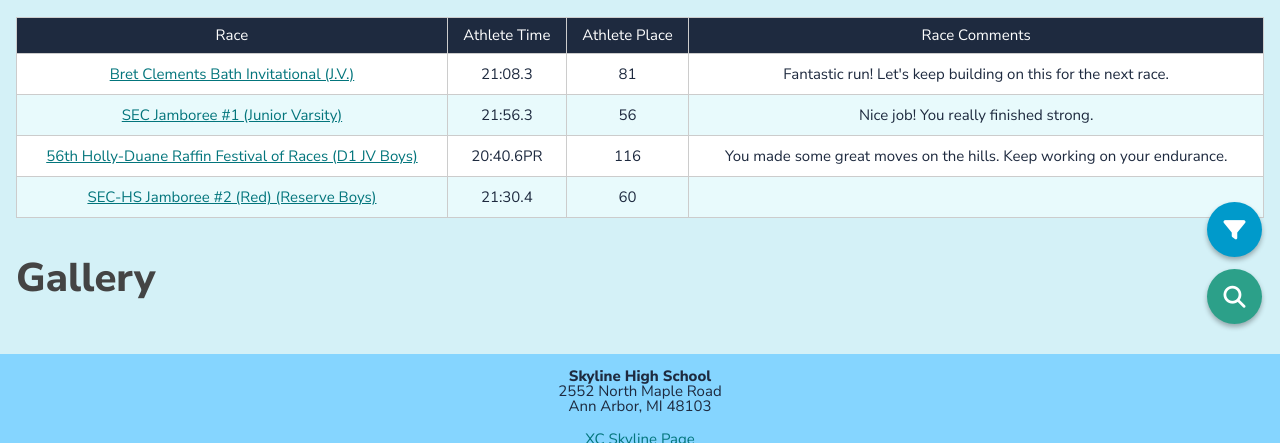
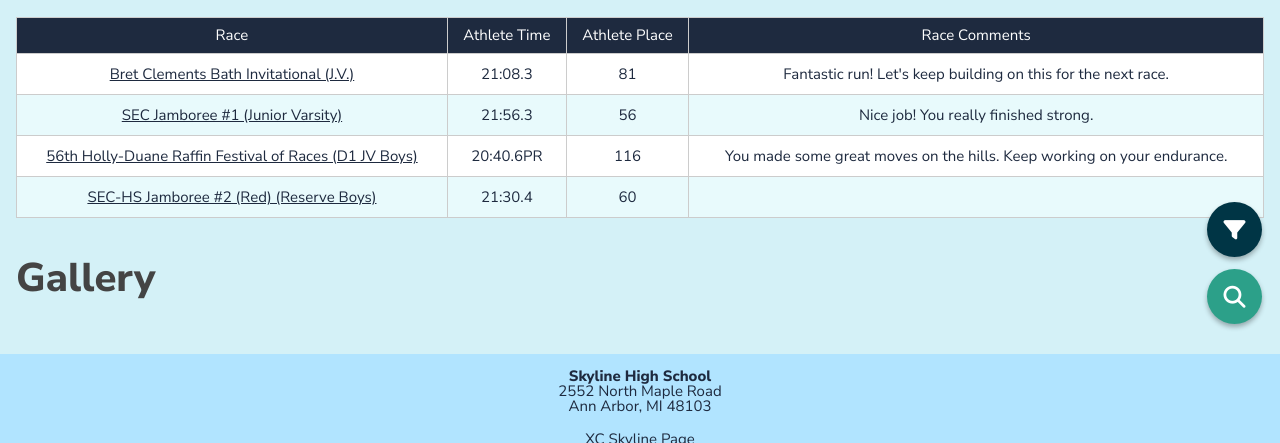
Before and after one commit to wonsicko/Client-Project-Deliverable-3---CSS, a website: page mens_team/Leo Chi26460401.html in a window 1280 px wide. Shown: the part 458-901 px from the top of the page. Drawn offline with nearby package versions, Linux system fonts and the light colour scheme.

Commit message:
Add files via upload

```diff
--- a/mens_team/css/style.css
+++ b/mens_team/css/style.css
@@ -4,15 +4,15 @@
 @import url('https://cdnjs.cloudflare.com/ajax/libs/animate.css/4.1.1/animate.min.css');
 
 :root {
-    --primary-light: #85d5ff;
+    --primary-light: #b1e4ff;
     --primary-dark-blue: #1e2a3f;
-    --primary-sea-green: #03757c;
+    --primary-sea-green: #00cfda;
     --background-soft: #d4f1f7;
     --background-muted: #e8fafc;
     --accent-hover: #058fa6;
     --highlight-green: #2ca089;
     --soft-green: #81de85;
-    --sky-blue-shade: #009acb;
+    --sky-blue-shade: #003545;
 
     --darkmode-bg-main: #282828;
     --darkmode-highlight: #33363b;
@@ -65,7 +65,7 @@ body {
 
 /*Link */
 a {
-    color: var(--primary-sea-green);
+    color: var(--primary-dark-blue);
     text-decoration: underline;
     line-height: 20px;
 }
@@ -326,13 +326,16 @@ footer p {
 }
 
 footer a {
-    color: var(--primary-sea-green);
+    color: var(--primary-dark-blue);
 }
 
 @media (prefers-color-scheme: dark) {
     footer {
         background-color: var(--darkmode-deep-bg);
         color: var(--primary-light);
+    }
+    footer a {
+        color: var(--primary-sea-green);
     }
     footer a:hover {
         color: var(--accent-hover);
```
